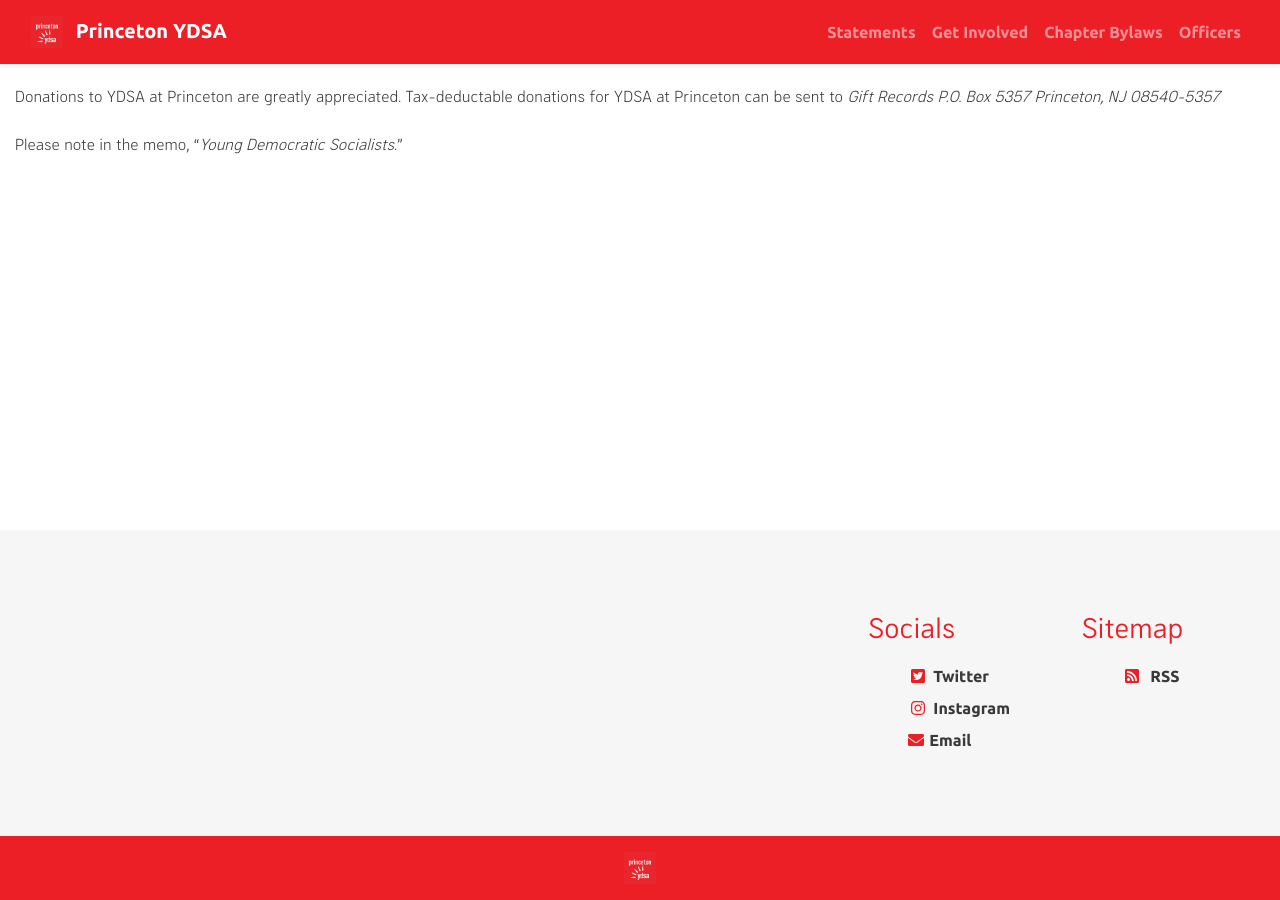
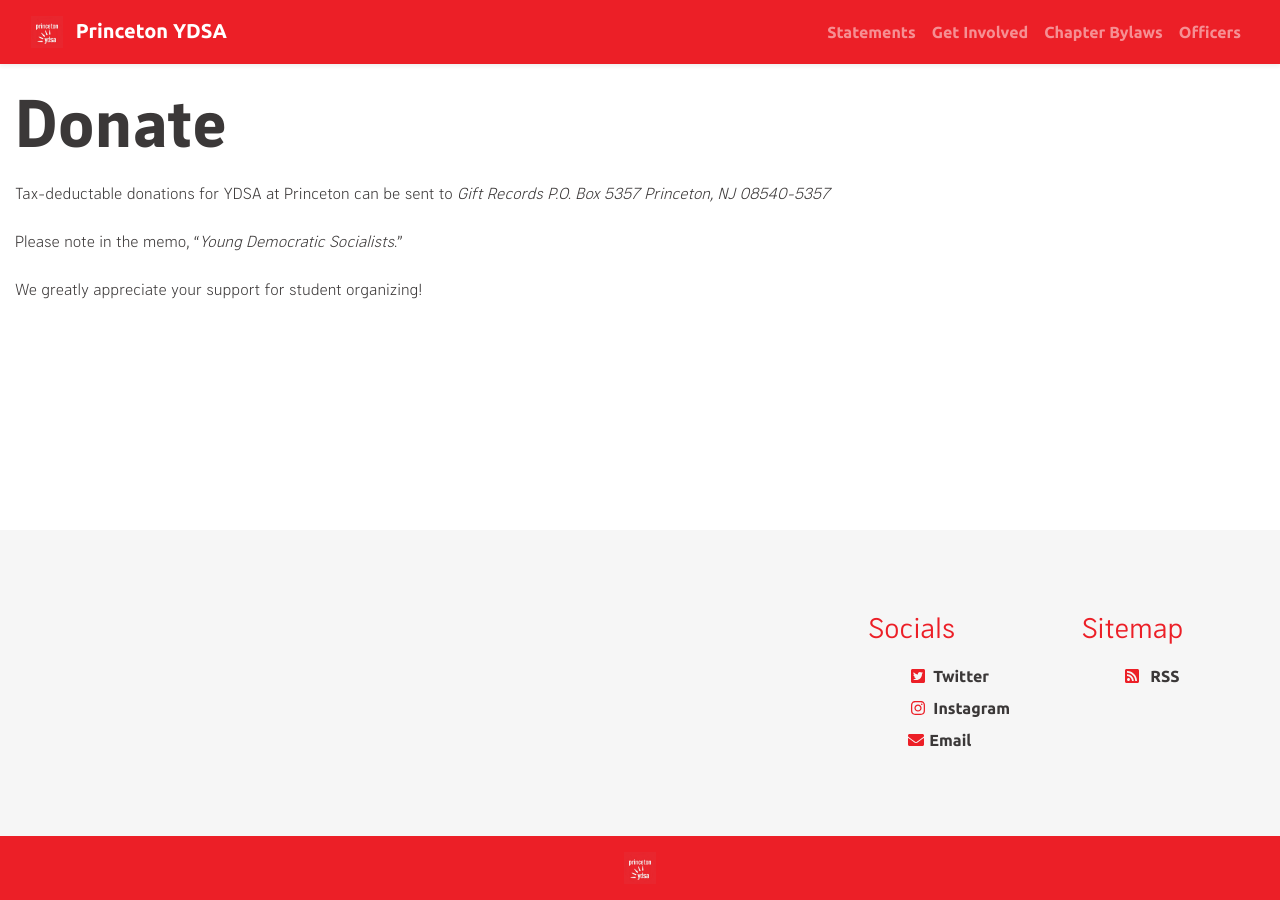
Before and after one commit to centralnjdsa-ntc/princetonydsa.github.io, a Jekyll site: the page built from _pages/donate.md, in a window 1280 px wide. Built offline with Jekyll 4.4.1, drawn with Linux system fonts in a browser that asks for light colours; our own code applies the rules of GitHub Pages for plain Markdown files.

Commit message:
Update donate.md

```diff
--- a/_pages/donate.md
+++ b/_pages/donate.md
@@ -1,6 +1,14 @@
-Donations to YDSA at Princeton are greatly appreciated. Tax-deductable donations for YDSA at Princeton can be sent to
+---
+layout: page
+title: "Donate"
+permalink: /donate/
+---
+
+Tax-deductable donations for YDSA at Princeton can be sent to
 *Gift Records
 P.O. Box 5357
 Princeton, NJ 08540-5357*
 
 Please note in the memo, "*Young Democratic Socialists*."
+
+We greatly appreciate your support for student organizing!
```
